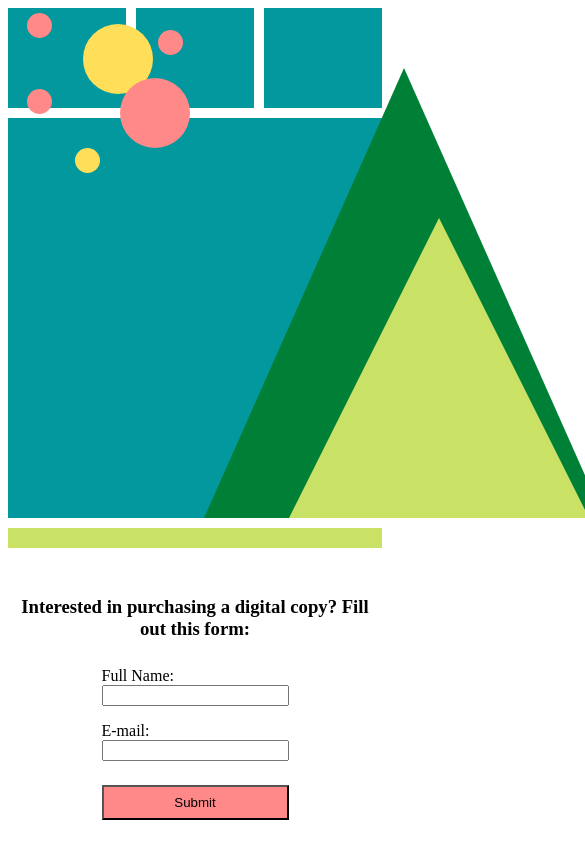
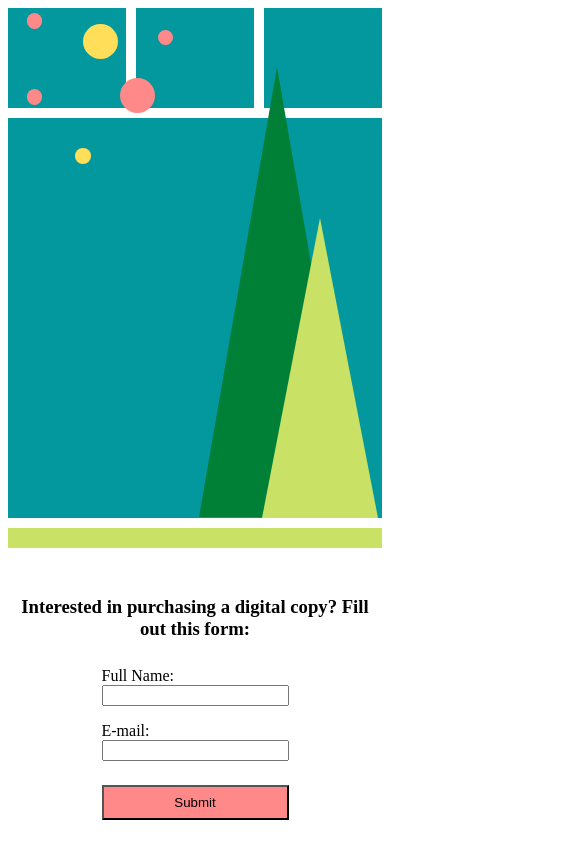
Before and after one commit to lutru/block10, a plain HTML site: page index.html in a window 390 px wide. Shown: the whole page, 585 px wide, since content can reach past the window. Drawn offline with Linux system fonts and the light colour scheme.

Commit message:
Added responsiveness using vw and percentage values instead of media quieries.

```diff
--- a/style.css
+++ b/style.css
@@ -32,21 +32,21 @@
     border-radius: 50%;
     position: absolute;
     z-index: 2;
-    width: 25px;
-    height: 25px;
+    width: 4vw;
+    height: 4vw;
 }
 
 .one {
-    width: 70px;
-    height: 70px;
+    width: 9vw;
+    height: 9vw;
     background-color: #ffde59;
     left: 20%;
     top: 3%;
 }
 
 .two {
-    width: 70px;
-    height: 70px;
+    width: 9vw;
+    height: 9vw;
     background-color: #ff8888;
     left: 30%;
     top: 13%;
@@ -84,19 +84,19 @@
 }
 
 .first {
-    border-left: 200px solid transparent;
-    border-right: 200px solid transparent;
+    border-left: 20vw solid transparent;
+    border-right: 20vw solid transparent;
     border-bottom: 450px solid #008037;
-    top: 11.2%;
-    left: 52.5%;
+    top: 11.0%;
+    left: 51%;
 }
 
 .second {
-    border-left: 150px solid transparent;
-    border-right: 150px solid transparent;
+    border-left: 15vw solid transparent;
+    border-right: 15vw solid transparent;
     border-bottom: 300px solid #c9e265;
-    top: 38.9%;
-    left: 75%;
+    top: 38.8%;
+    left: 68%;
 }
 
 .form {
```
Also changed, not shown: 1 other file.
